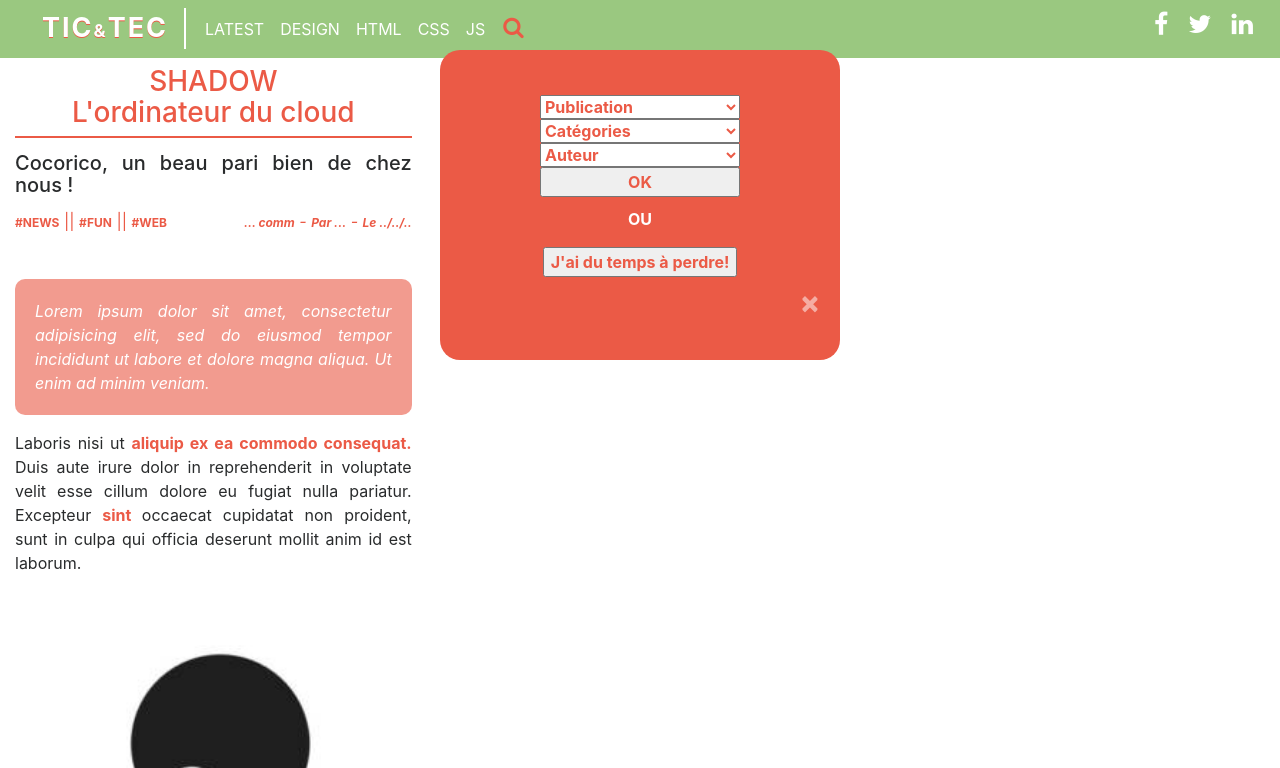
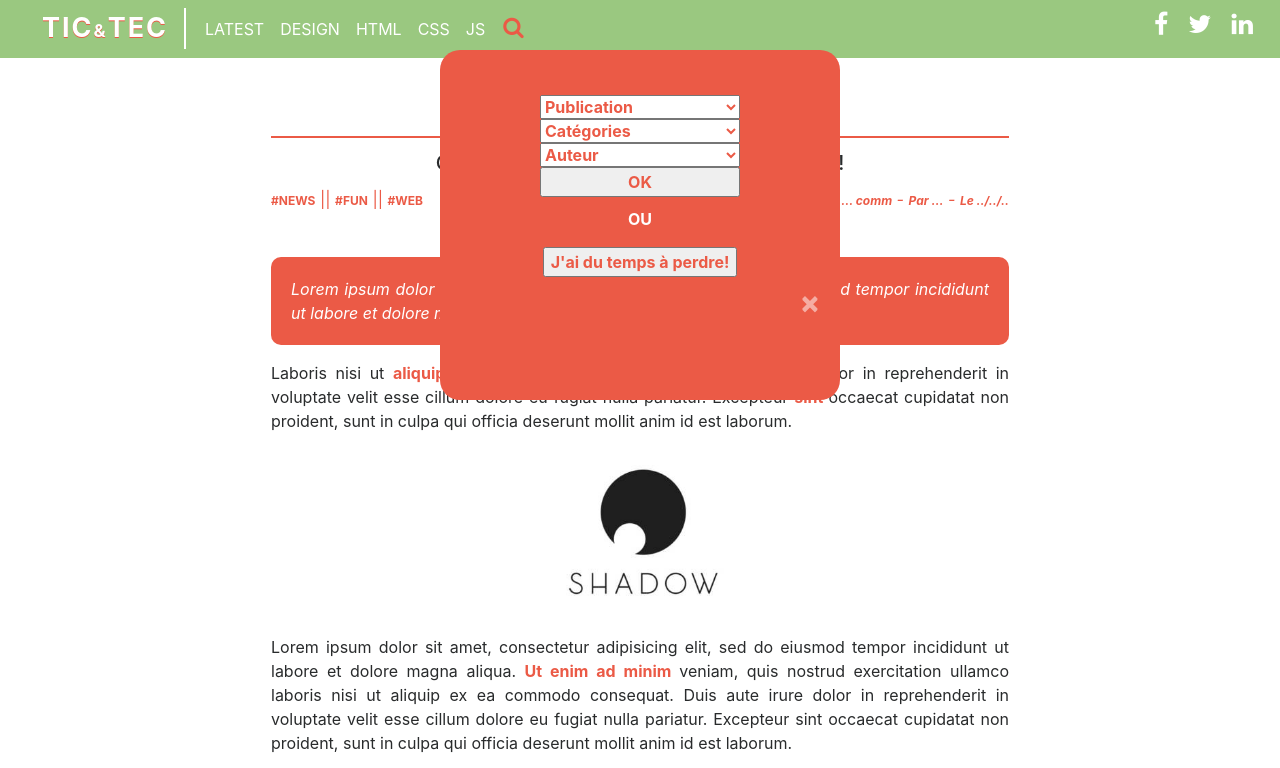
Before and after one commit to farrradise/blog, a plain HTML site: page html/article-n.html in a window 1280 px wide. Both pictures are taken after a click on the icon 513 px from the left and 27 px from the top of the page. Shown: the top 768 px of the page. Drawn offline with nearby package versions, Linux system fonts and the light colour scheme.

Commit message:
finished the article.html for all devices

```diff
--- a/css/main.css
+++ b/css/main.css
@@ -124,7 +124,7 @@ header {
 #rechercheModal, #rechercheModal1 {
   width: 80vw;
   max-width: 400px;
-  height: 310px;
+  height: 350px;
   margin: 50px auto;
   padding-top: 15px;
   background-color: #eb5a46;
@@ -248,6 +248,14 @@ main {
   #art .article-content {
     padding: 15px;
     text-align: justify; }
+    #art .article-content img:first-of-type {
+      max-width: 170px;
+      display: flex;
+      margin: auto; }
+    #art .article-content img {
+      max-width: 400px;
+      display: flex;
+      margin: auto auto 1em auto !important; }
     #art .article-content span {
       color: #eb5a46;
       font-weight: bold; }
@@ -258,11 +266,11 @@ main {
       margin-bottom: 0.5em;
       padding-bottom: 0.3em; }
     #art .article-content h4 {
-      font-size: 20px; }
+      font-size: 20px;
+      text-align: center; }
     #art .article-content > p:first-of-type {
       font-style: italic;
       background-color: #eb5a46;
-      opacity: 0.6;
       margin-top: 30px;
       padding: 20px;
       color: white;
@@ -366,6 +374,24 @@ footer {
   header .wrsocial {
     margin-right: 60px !important; }
 
+  #art {
+    width: 60vw;
+    display: flex;
+    margin: auto;
+    position: relative; }
+    #art > * {
+      width: 100%; }
+    #art .similar-article {
+      position: relative;
+      width: 100vw;
+      margin-left: -20vw;
+      display: flex;
+      flex-flow: row wrap; }
+      #art .similar-article > h3 {
+        width: 100%; }
+      #art .similar-article article {
+        width: 33.3333%; }
+
   #homepage main article {
     width: 33.3333333%; }
 
```
Also changed, not shown: 1 other file.
